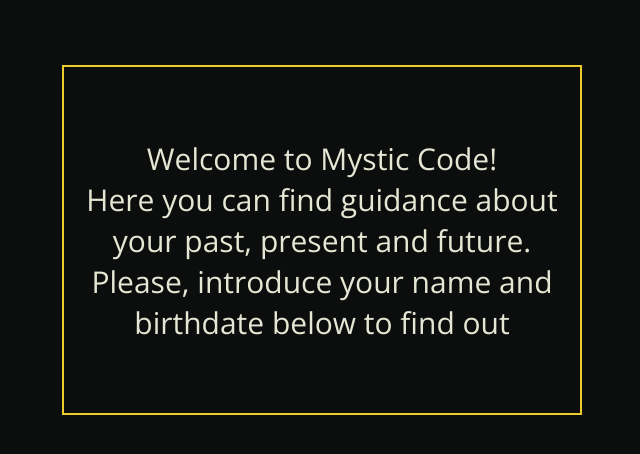
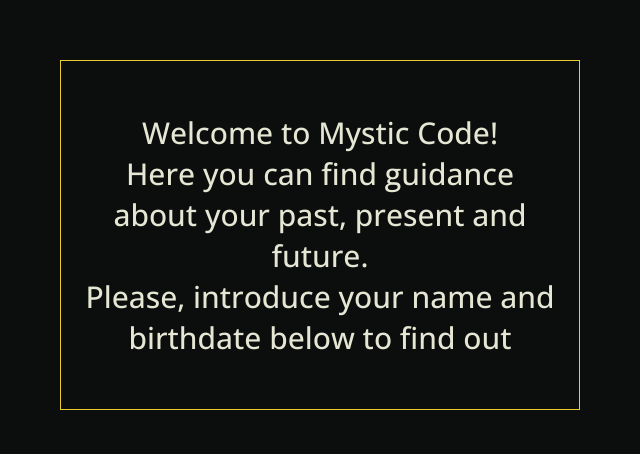
Before and after one commit to florienborg/sakura_tarot, a React (Create React App) app: page / in a window 1280 px wide. Shown: the part 180-634 px from the top of the page, without its empty margins (68-708 px from the left). Built offline with nearby package versions, Linux system fonts and the light colour scheme.

Commit message:
medidas y posiciones arregladas

```diff
--- a/src/welcometext/welcometext.css
+++ b/src/welcometext/welcometext.css
@@ -2,18 +2,18 @@
   display: flex;
   justify-content: center;
   align-items: center;
-    height: 100vh;
-    margin-top: -180px;
 }
 
 .text-box {
 padding: 0;
-border:2px solid var(--yellowText);
+border: 1.5px solid var(--yellowText);
 display: flex;
 justify-content: center;
 align-items: center;
 width: 350px;
 height: 135px;
+position: absolute;
+top: 20%;
 }
 
 .welcome-text {
@@ -27,12 +27,15 @@ margin: 20px;
   .text-box {
     width: 520px;
     height: 350px;
-      margin: 400px 500px 0 0;
+    position: absolute;
+    top: 30%;
+    left: 10%;
   }
 
   .welcome-text {
       text-align: center;
       margin: 20px;
       font-size: 30px;
+      font-weight: 500;
       }
 };
```
Lines whose indentation alone changed are shown as unchanged.
